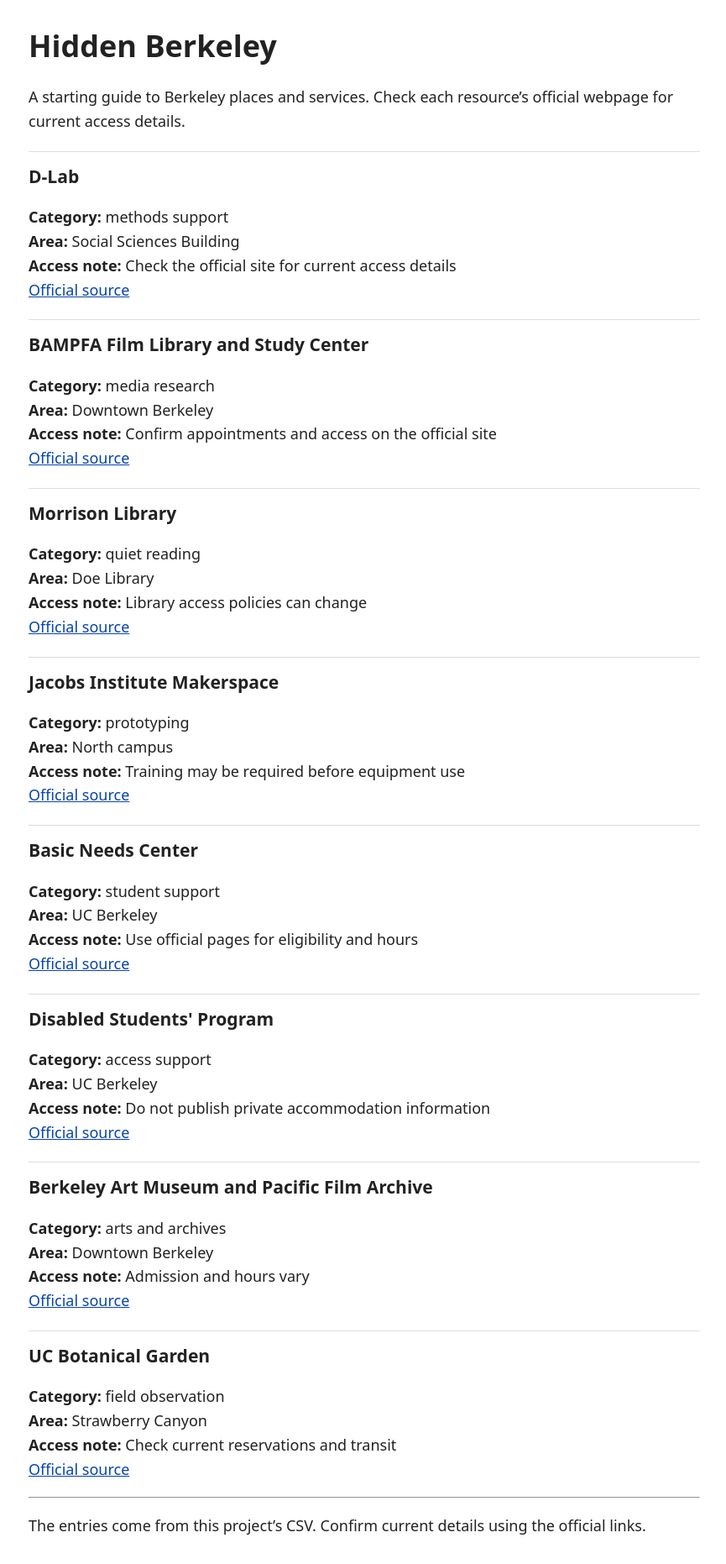
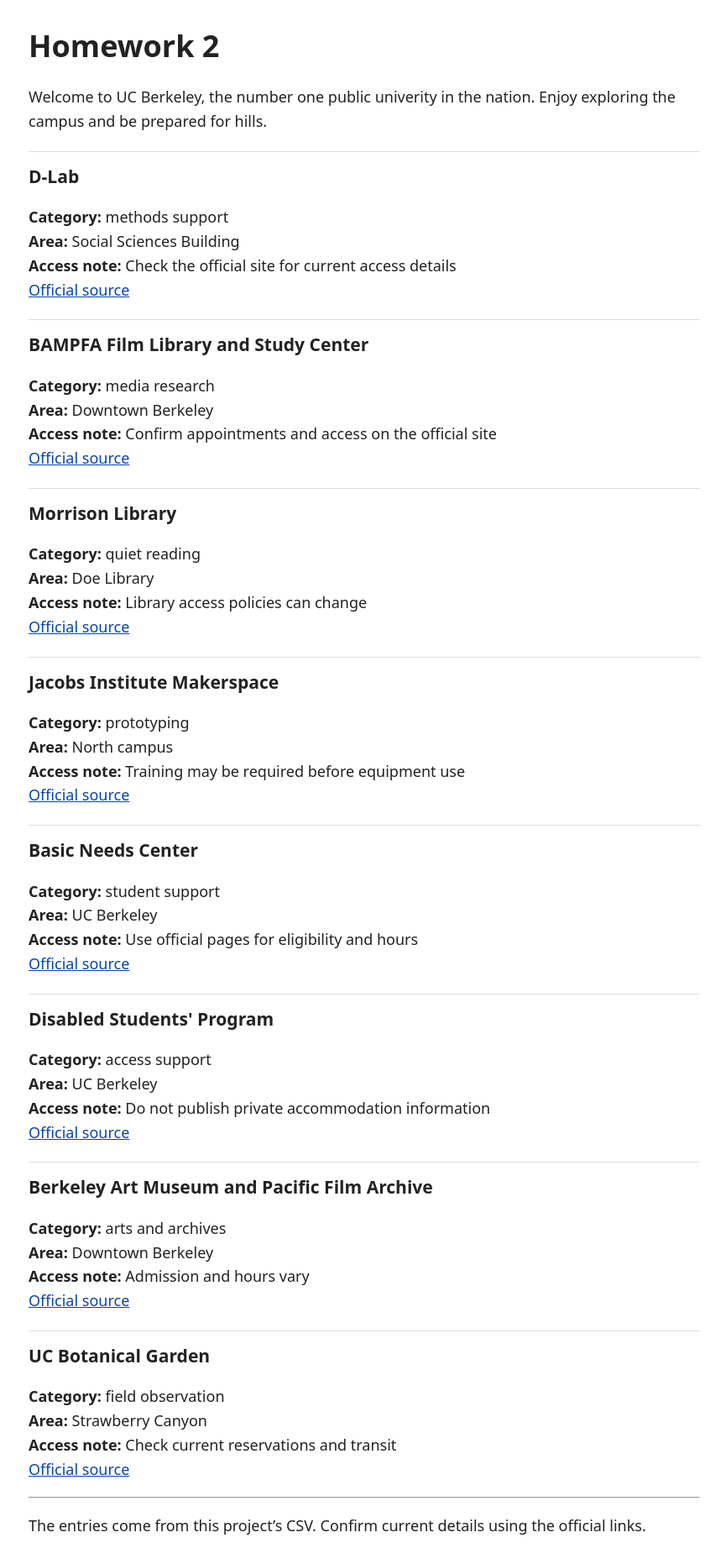
Before and after one commit to agonzalezmarin/hidden-berkeley, a Jekyll site: the page built from docs/index.md, in a window 1280 px wide. Shown: the whole page at 84% size, without its empty margins (206-1071 px from the left). Built offline with Jekyll 4.4.1, drawn with Linux system fonts in a browser that asks for light colours.

Commit message:
Update index.md
Changed the # and the introduction.

```diff
--- a/docs/index.md
+++ b/docs/index.md
@@ -3,9 +3,9 @@
 title: Hidden Berkeley
 ---
 
-# Hidden Berkeley
+# Homework 2
 
-A starting guide to Berkeley places and services. Check each resource's official webpage for current access details.
+Welcome to UC Berkeley, the number one public univerity in the nation. Enjoy exploring the campus and be prepared for hills.
 
 <!-- Edit the heading and introduction above. The supplied loop below displays each row of the CSV. -->
 {% for resource in site.data.locations %}
```
